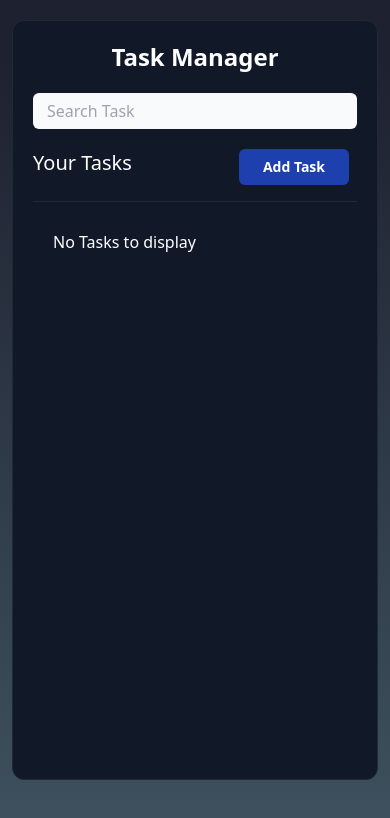
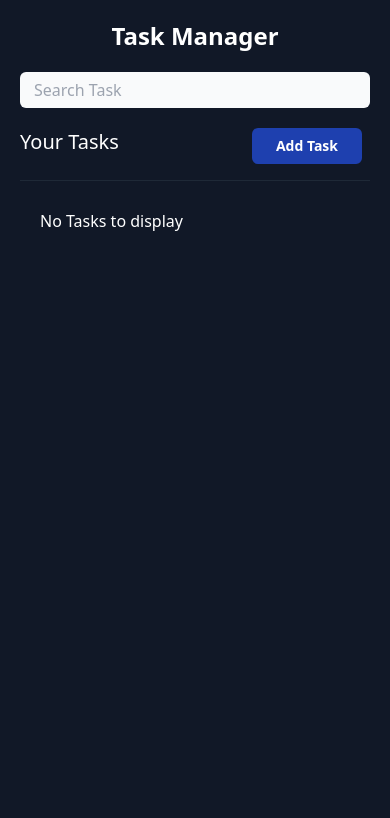
Before and after one commit to harshsinghlay/TaskManager, a React (Vite) app: page / in a window 390 px wide. Shown: the top 818 px of the page. Built offline with nearby package versions, Linux system fonts and the light colour scheme.

Commit message:
container height fix

```diff
--- a/src/components/Card.jsx
+++ b/src/components/Card.jsx
@@ -22,16 +22,16 @@ function Card({ task }) {
     <div className="w-full overflow-hidden bg-gray-800 rounded-xl py-3 px-3 flex flex-col gap-1 sm:gap-2 sm:flex-row sm:justify-between">
       {/* Card Title and Desc */}
       <section className="w-full md:max-w-[60%]">
-        <h1 className="text-xl font-semibold line-clamp-1">
+        <h1 className="line-clamp-1 text-xl font-semibold ">
           {task?.title && task.title}
         </h1>
-        <p className="text-gray-300 my-2 line-clamp-1">
+        <p className=" line-clamp-1 text-gray-300 my-2">
           {task?.desc && task.desc}
         </p>
       </section>
 
       {/* Card Status and Buttons */}
-      <section className="w-full md:min-w-fit md:max-w-[40%] flex justify-between sm:justify-center  items-center gap-4 md:gap-6 text-sm">
+      <section className="w-full flex justify-between items-center gap-4 text-sm  sm:justify-center md:gap-6  md:min-w-fit md:max-w-[40%]">
         <span
           className={`px-3 py-1 rounded-full ${
             task.status === "completed"
--- a/src/components/Form.jsx
+++ b/src/components/Form.jsx
@@ -70,7 +70,7 @@ const Form = ({ task = null }) => {
           </div>
           <form onSubmit={handleSubmit(onSubmit)}>
             <div className="sm:divide-y sm:divide-gray-700">
-              <div className="sm:py-8 text-base leading-6 space-y-3 sm:space-y-4 text-gray-300 sm:text-lg sm:leading-7 relative">
+              <div className=" text-base leading-6 space-y-3 text-gray-300 relative sm:py-8 sm:space-y-4 sm:text-lg sm:leading-7 ">
                 <div className="flex flex-col">
                   <label className="leading-loose text-gray-400">Title</label>
                   <input
--- a/src/components/Tasks.jsx
+++ b/src/components/Tasks.jsx
@@ -35,15 +35,15 @@ function Tasks() {
   return (
     <>
       <div
-        className="w-full h-screen flex justify-center sm:items-center sm:py-6 text-white overflow-hidden"
+        className="w-full h-screen flex justify-center text-white overflow-hidden sm:items-center sm:py-6 "
         style={{
           background:
             "linear-gradient(180.2deg, rgb(30, 33, 48) 6.8%, rgb(74, 98, 110) 131%)",
         }}
       >
         <div
-          className="mx-3 md:mx-auto my-5 rounded-xl p-5 h-[90%] w-full
-           md:w-[80%] lg:w-[70%] border-[1px] border-gray-800 relative divide-y divide-gray-800 bg-[#111827]"
+          className="relative divide-y divide-gray-800 bg-[#111827] p-5 h-full w-full sm:h-[90%] sm:my-5 sm:mx-3 sm:rounded-xl  md:mx-auto
+           md:w-[80%] lg:w-[70%] "
         >
           {/* Heading and Serch Bar */}
           <section>
@@ -73,7 +73,7 @@ function Tasks() {
           </section>
 
           {/* All Tasks */}
-          <section className="max-h-[70%] overflow-y-auto ">
+          <section className="overflow-y-auto max-h-[80%] sm:max-h-[70%]  ">
             <main className="space-y-4 py-2">
               {tasksToDisplay?.length === 0 ? (
                 <div className="m-5">No Tasks to display</div>
```
